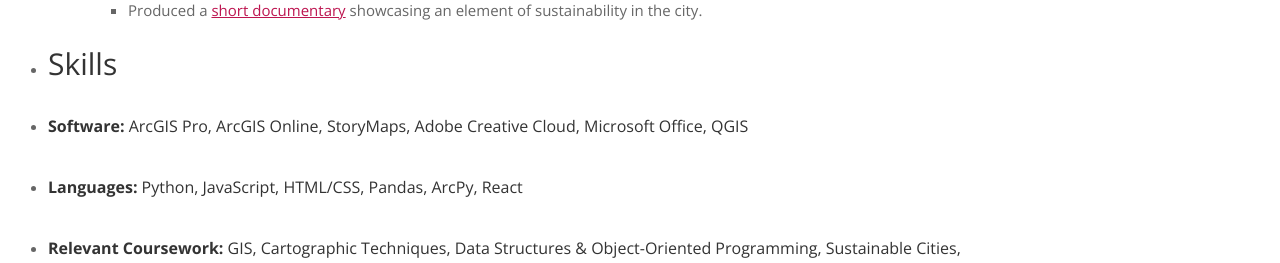
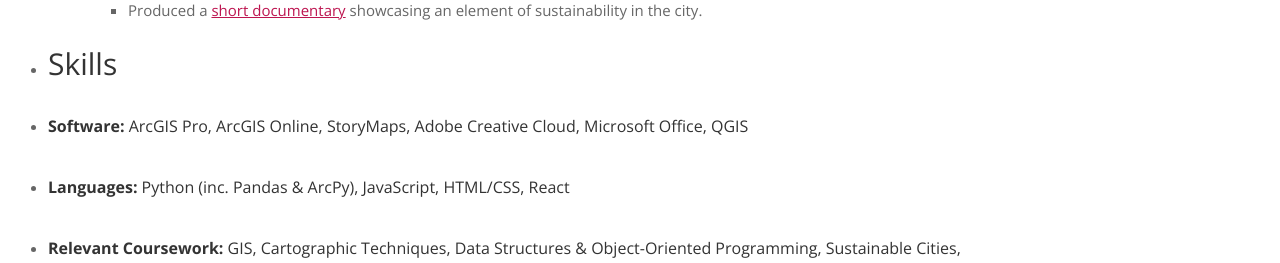
Before and after one commit to srsampt/srsampt.github.io, a plain HTML site: page resume.html in a window 1280 px wide. Shown: the part 1353-1616 px from the top of the page. Drawn offline with nearby package versions, Linux system fonts and the light colour scheme; some icons are missing; a web font is replaced by a local one.

Commit message:
Small tweak to resume

```diff
--- a/resume.html
+++ b/resume.html
@@ -135,7 +135,7 @@
 						<h6><strong>Software: </strong>ArcGIS Pro, ArcGIS Online, StoryMaps, Adobe Creative Cloud, Microsoft Office, QGIS</h6>
 					</li>
 					<li class="list-group-item">
-						<h6><strong>Languages: </strong>Python, JavaScript, HTML/CSS, Pandas, ArcPy, React</h6>
+						<h6><strong>Languages: </strong>Python (inc. Pandas & ArcPy), JavaScript, HTML/CSS, React</h6>
 					</li>
 					<li class="list-group-item">
 						<h6><strong>Relevant Coursework: </strong> GIS, Cartographic Techniques, Data Structures & Object-Oriented Programming, Sustainable Cities, Geomatics/Remote Sensing, Software Engineering, Human Geography</h6>
```
